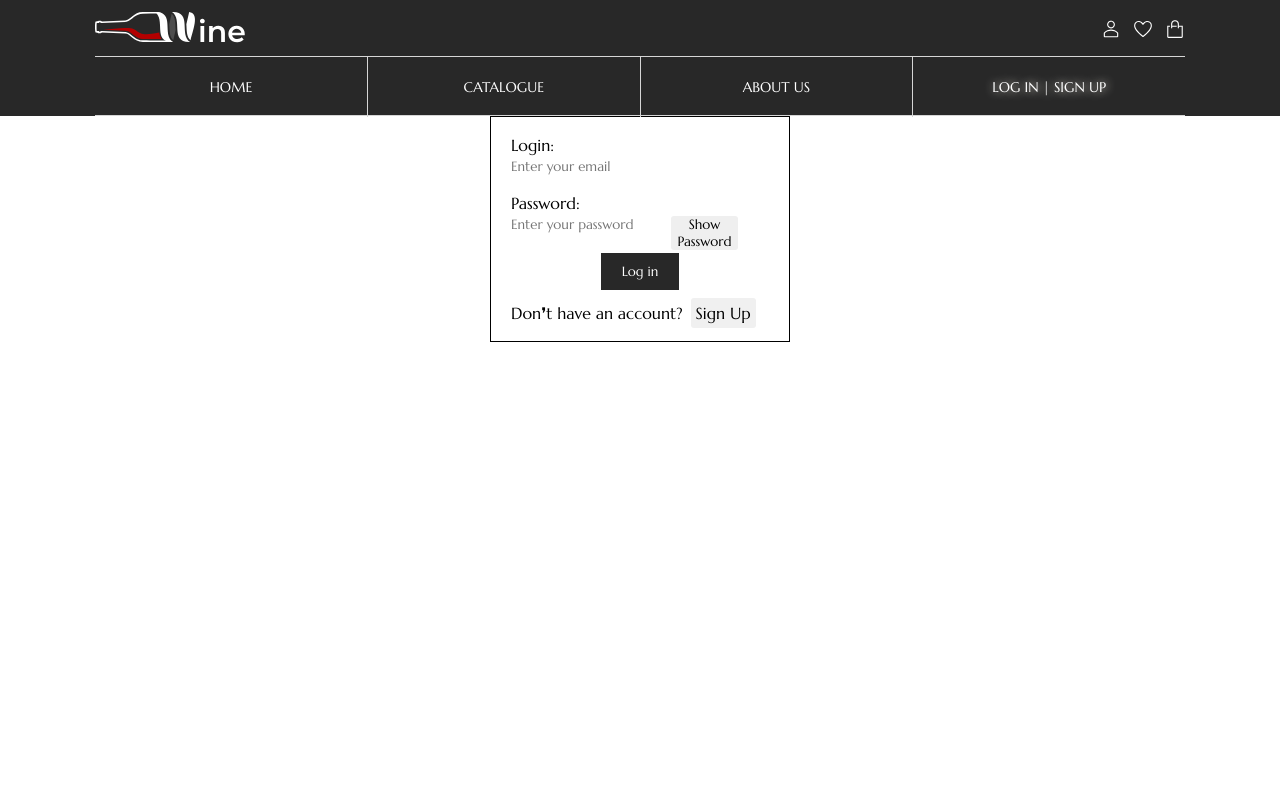
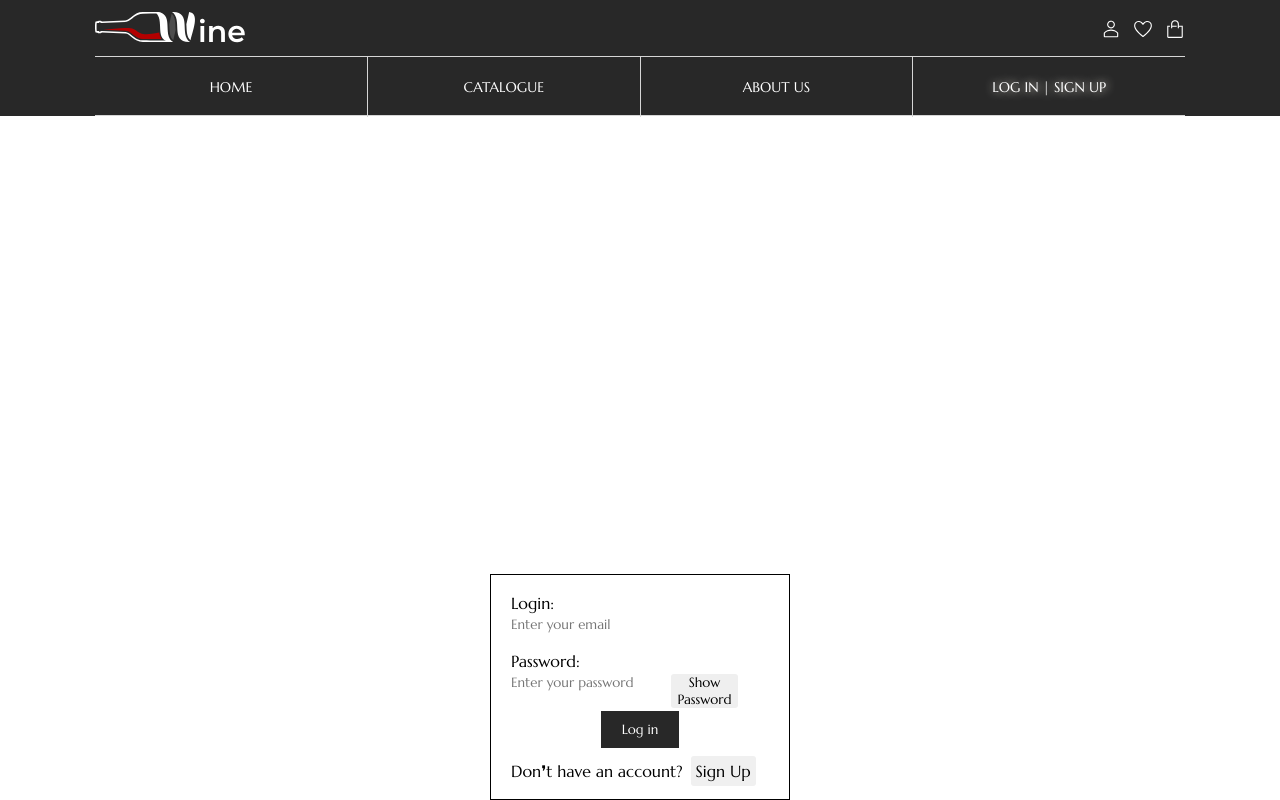
Before and after one commit to Oksandra/eCommerce-Application, a React (Create React App) app: page /login in a window 1280 px wide. Built offline with nearby package versions, Linux system fonts and the light colour scheme.

Commit message:
feat: add base root styles

```diff
--- a/src/styles/base/_base.scss
+++ b/src/styles/base/_base.scss
@@ -1,3 +1,5 @@
+@import '../abstracts/extends';
+
 body {
   font-family: 'Marcellus', Georgia, serif;
 }
@@ -5,3 +7,10 @@ body {
 html {
   font-size: 10px;
 }
+
+#root {
+  width: 100%;
+  height: 100%;
+  @extend %flex-j-cont;
+  flex-direction: column;
+}
```
